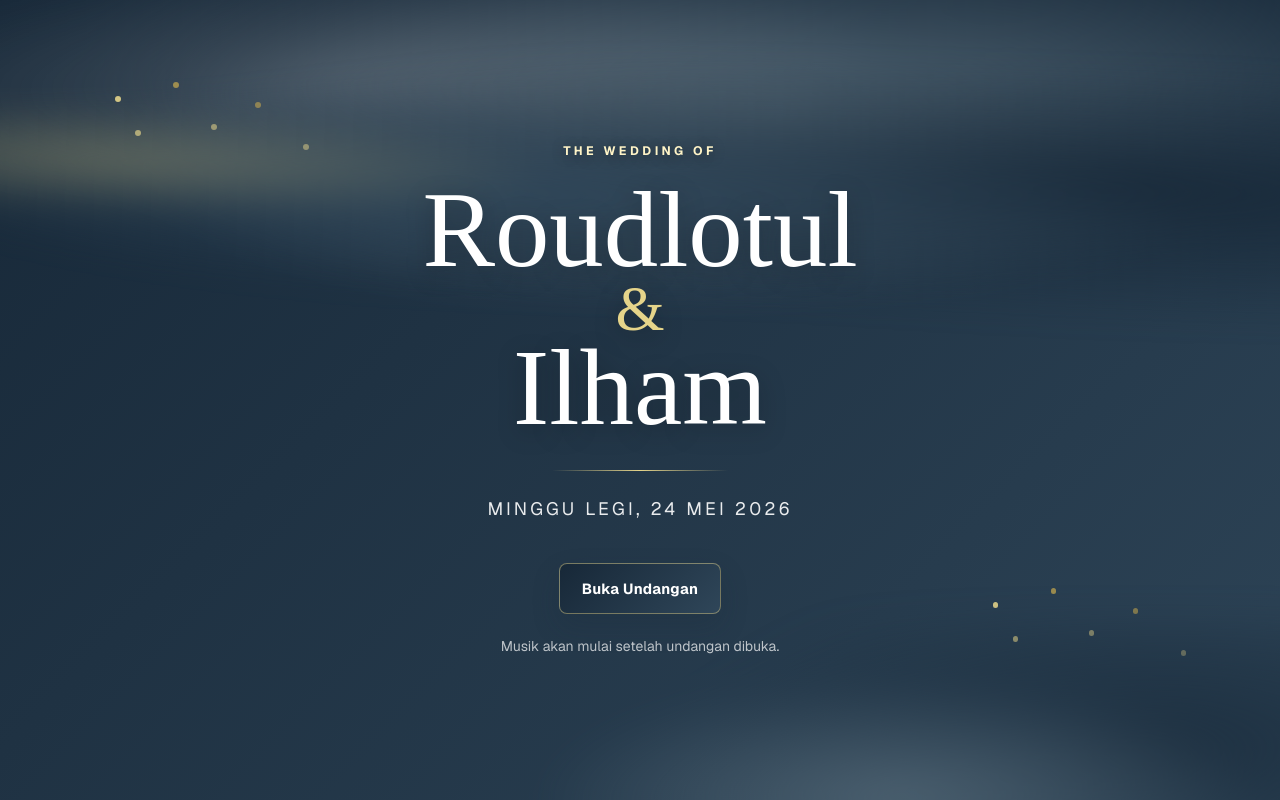
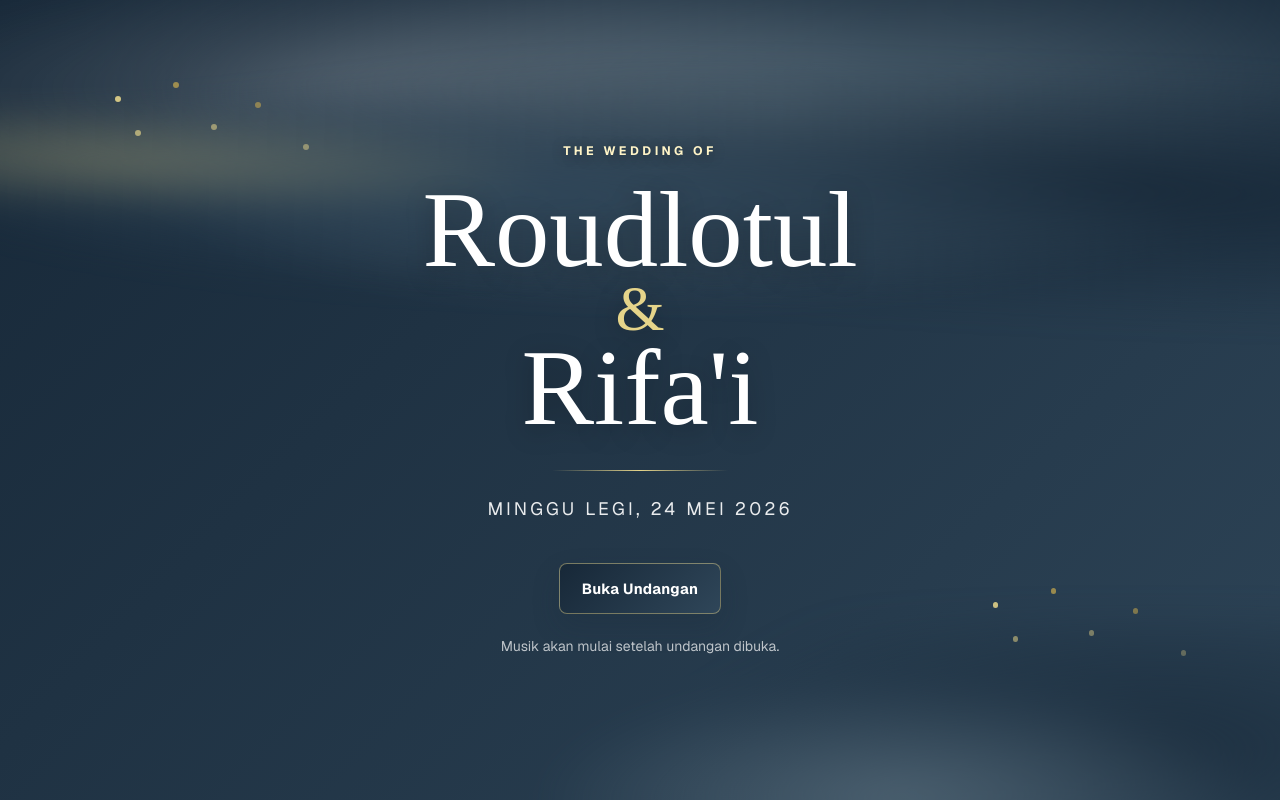
Before and after one commit to hadi77738/undangan-ri, a Next.js app: page / in a window 1280 px wide. Shown: the top 800 px of the page. Built offline with nearby package versions, Linux system fonts and the light colour scheme.

Commit message:
Change nickname and photo

```diff
--- a/src/app/layout.tsx
+++ b/src/app/layout.tsx
@@ -13,7 +13,7 @@ const geistMono = Geist_Mono({
 });
 
 export const metadata: Metadata = {
-  title: "Undangan Roudlotul & Ilham",
+  title: "Undangan Roudlotul & Rifa'i",
   description:
     "Undangan pernikahan Roudlotul Jannah dan Muhammad Ilham Rifa'i, Minggu Legi 24 Mei 2026.",
 };
--- a/src/app/page.tsx
+++ b/src/app/page.tsx
@@ -139,7 +139,7 @@ export default function Home() {
           <h1 className="cover-title script-title mt-5 text-white">
             Roudlotul
             <span className="block text-[0.58em] text-[var(--gold-soft)]">&</span>
-            Ilham
+            Rifa'i
           </h1>
           <div className="mt-8 h-px w-44 bg-gradient-to-r from-transparent via-[var(--gold-soft)] to-transparent" />
           <p className="mt-6 text-base tracking-[0.18em] text-white/90 sm:text-lg">
```
Also changed, not shown: public/1.jpeg, public/2.jpeg.
